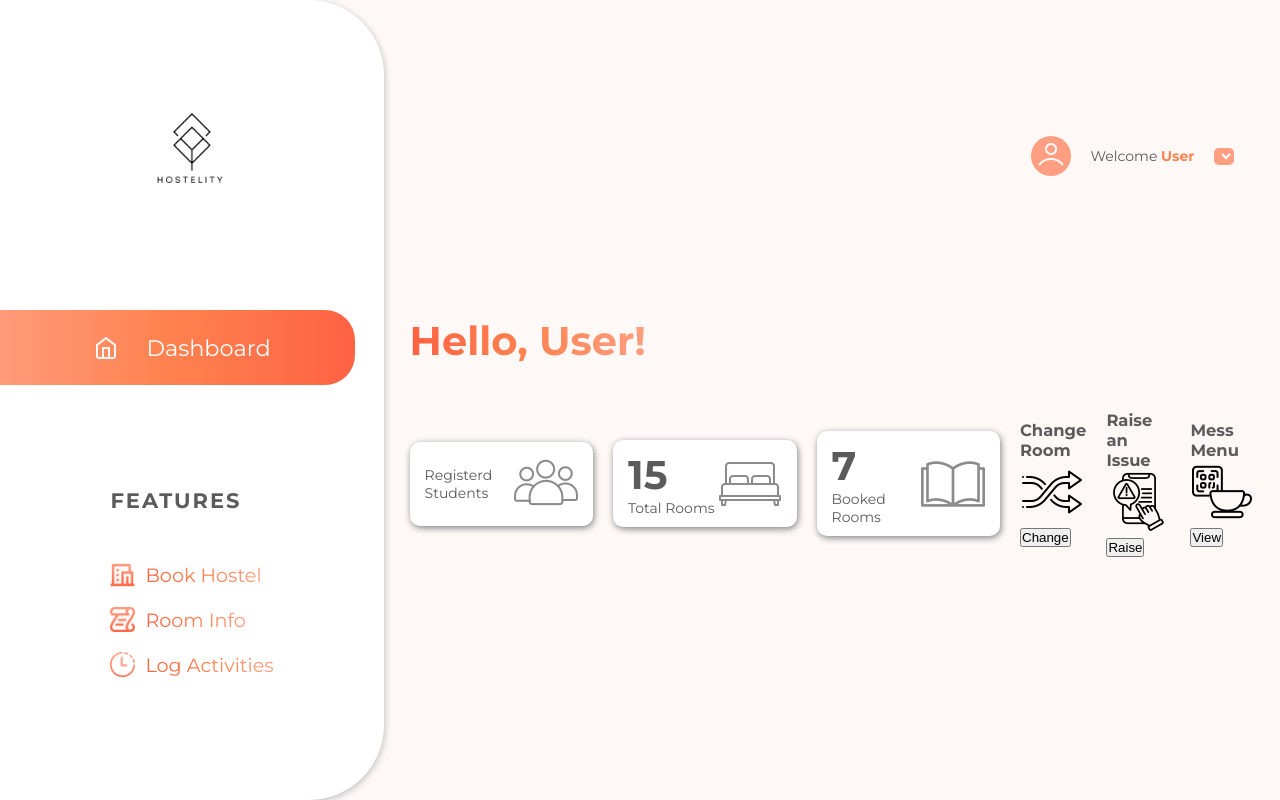
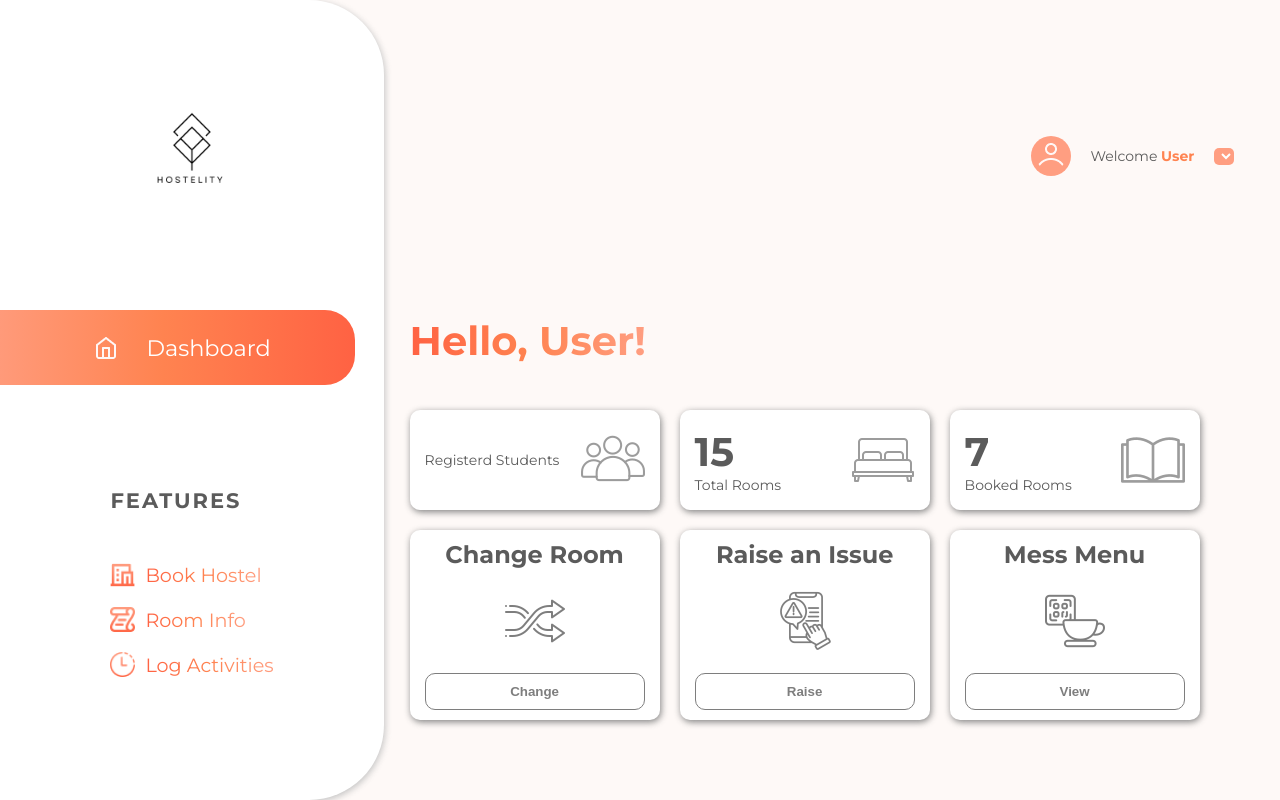
Before and after one commit to Girishbanua/Hostelity, a React (Vite) app in the folder client/: page /user in a window 1280 px wide. Built offline with nearby package versions, Linux system fonts and the light colour scheme; no server answers.

Commit message:
Add files via upload

```diff
--- a/client/src/components/Home.jsx
+++ b/client/src/components/Home.jsx
@@ -1,103 +1,6 @@
 import "../styles/Home.scss";
 import { useNavigate } from "react-router-dom";
-import gsap from "gsap";
-import { useGSAP } from "@gsap/react";
 export default function Home() {
-
-
-  //   gsap.from(slideDown.current, {
-  //     opacity: 0,
-  //     y: -100,
-  //     duration: 1.75,
-  //     ease: "power1.inOut"
-  //   })
-  //   gsap.to(slideDown.current, {
-  //     opacity: 1,
-  //     y: 0,
-  //     duration: 1.75,
-  //     ease: "power1.inOut",
-  //   })
-  //   gsap.from(fadeIn.current.children, {
-  //     opacity: 0,
-  //     duration: 1.75,
-  //     ease: "power1.inOut" ,
-  //     stagger: 0.5
-  //   })
-  //   gsap.to(fadeIn.current.children, {
-  //     opacity: 1,
-  //     duration: 1.75,
-  //     ease: "power1.inOut",
-  //     stagger: 0.5
-  //   })
-  // },[])
-  // useGSAP(() => {
-  //   gsap.from("nav",{
-  //     opacity: 0,
-  //     y: -100,
-  //     duration: 1.5,
-  //     ease: "power1.inOut",
-  //     stagger: 0.2
-  //   })
-  //   gsap.to("nav", {
-  //     opacity: 1,
-  //     y: 0,
-  //     duration: 1.5,
-  //     ease: "power1.inOut",
-  //   })
-  // });
-  const tl = gsap.timeline();
-  useGSAP(() => {
-    tl.from("nav",{
-      opacity: 0,
-      y:-50,
-      duration: 1.5,
-      ease: "power1.inout"
-    })
-    tl.from(".hero_divider_img",{
-      opacity: 0,
-      y: 50,
-      duration: 1,
-      ease: "power1.inOut"
-    })
-    tl.from([".hero h4", ".hero h1", ".hero p", ".hero .hero_btns"],{
-      opacity: 0,
-      scale: 0.7,
-      duration: 1,
-      stagger: 0.5,
-      ease: "power2.inOut"
-    })
-    tl.from("#about_sec_1",{
-      opacity: 0,
-      y: 100,
-      delay: 1,
-      duration: 1.5,
-      ease: "power1.inOut",
-      scrollTrigger: "#about_sec_1"
-    })
-    tl.from("#about_sec_2", {
-      opacity: 0,
-      y: 100,
-      delay: 1,
-      duration: 1.5,
-      ease: "power1.inOut",
-      scrollTrigger: "#about_sec_2"
-    })
-    tl.from("#div_txt",{
-      opacity: 0,
-      y: -100,
-      delay: 1,
-      duration: 1.5,
-      ease: "power1.inOut",
-      scrollTrigger: "#div_txt"
-    })
-    tl.from(".gallery img",{
-      opacity: 0,
-      x: -500,
-      duration: 1.5,
-      ease: "power2.in",
-      stagger: 0.3
-    })
-  },[])
   const navigate = useNavigate();
   return (
     <>
@@ -148,7 +51,8 @@ export default function Home() {
             </p>
             <div className="hero_btns">
               <button className="explore">
-                Explore Now <img src="/images/Home_Page/diagonal-arrows.png" alt="in" />
+                Explore Now{" "}
+                <img src="/images/Home_Page/diagonal-arrows.png" alt="in" />
               </button>
               <button
                 className="book_stay"
@@ -159,7 +63,7 @@ export default function Home() {
             </div>
           </div>
         </div>
-        <div className="hero_divider_img">
+        <div className="hero_divider_img" id="hero_dvd_img">
           <img
             src="/images/Home_Page/hero_divider_lines.png"
             alt="divider_image"
--- a/client/src/styles/Home.scss
+++ b/client/src/styles/Home.scss
@@ -89,8 +89,14 @@ nav {
   }
   .explore {
     @include base.btn($bgcolor: base.$gradient1);
+    @include base.flex();
+    gap: 10px;
     &:hover {
       background: base.$gradient2;
+    }
+    img{
+      width: 18px;
+      filter: invert(1) brightness(100%);
     }
   }
   .book_stay {
--- a/client/src/styles/_UserDashboard.scss
+++ b/client/src/styles/_UserDashboard.scss
@@ -55,7 +55,7 @@
 
   .dashboard_container{
     @include base.flex(flex-end, top, column);
-    margin: 7vh 2vw 5vh 32vw;
+    margin: 7vh 2vw 2vh 32vw;
     .dashboard_navbar {
         @include base.flex(center, space-between);
         margin: 10vh 0;
@@ -91,22 +91,44 @@
       }
     .details{
         align-self: flex-start;
-        @include base.flex();
+        @include base.flex(flex-start,left);
         margin-top: 45px;
         gap: 20px;
         width: 100%;
+        flex-wrap: wrap;
         .info{
+          height: 100px;
+          width: 250px;
             background-color: white;
             padding: 10px 15px;
             border-radius: 10px;
             box-shadow: 1px 2px 7px gray;
             @include base.flex(center, space-between);
-            width: 100%;
             h2{
                 font-size: 2.5rem;
             }
             img{
-                opacity: 0.7;
+                opacity: 0.6;
+            }
+        }
+        .action_menu{
+          width: 250px;
+            background-color: white;
+            padding: 10px 15px;
+            border-radius: 10px;
+            box-shadow: 1px 2px 7px gray;
+            @include base.flex(center, space-evenly, column);
+            gap: 20px;
+            h3{
+              font-size: 1.5rem;
+            }
+            img{
+              opacity: 0.5;
+            }
+            button{
+              @include base.btn(WHITE,#7e7e7e);
+              border: 1px solid #7e7e7e;
+              font-weight: bold;
             }
         }
     }
```
Also changed, not shown: client/src/App.jsx (+15 -5 lines).
